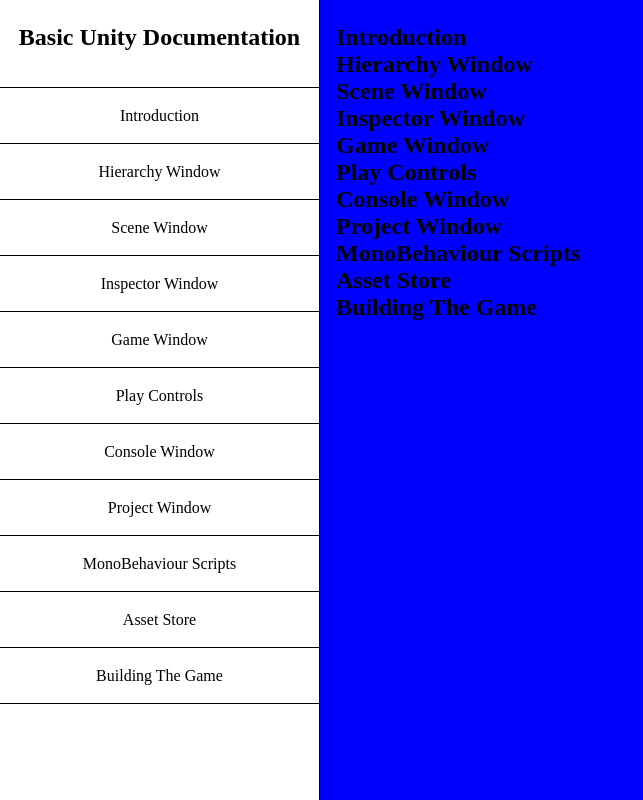
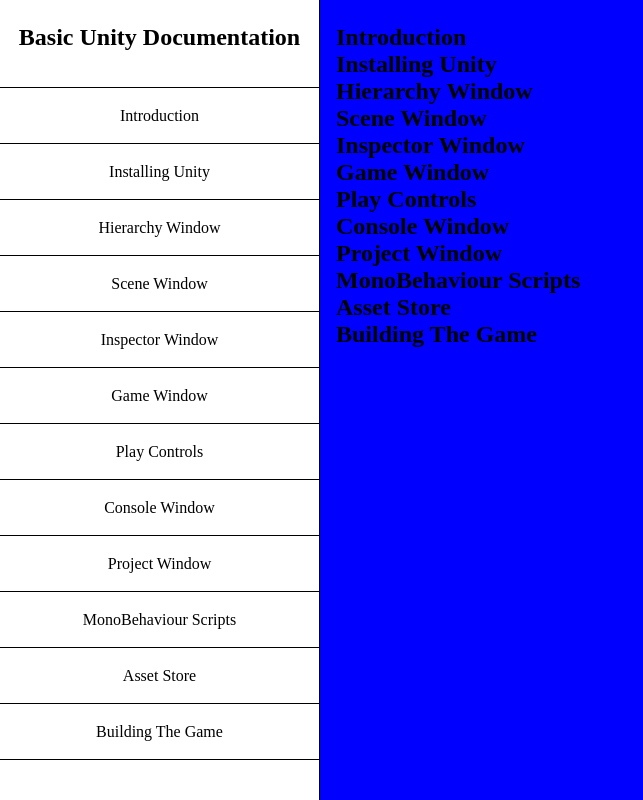
Before and after one commit to CHart-Cavanaugh/BasicUnityDocumentation, a plain HTML site: page index.html in a window 1280 px wide. Shown: the whole page, without its empty margins (0-643 px from the left). Drawn offline with Linux system fonts and the light colour scheme.

Commit message:
Added the 'Installing Unity' section to the page

```diff
--- a/index.html
+++ b/index.html
@@ -16,6 +16,7 @@
                 <h2>Basic Unity Documentation</h2>
             </header>
             <a class="nav-link" href="#Introduction">Introduction</a>
+            <a class="nav-link" href="#Installing_Unity">Installing Unity</a>
             <a class="nav-link" href="#Hierarchy_Window">Hierarchy Window</a>
             <a class="nav-link" href="#Scene_Window">Scene Window</a>
             <a class="nav-link" href="#Inspector_Window">Inspector Window</a>
@@ -31,6 +32,11 @@
             <section class="main-section" id="Introduction">
                 <header>
                     <h2>Introduction</h2>
+                </header>
+            </section>
+            <section class="main-section" id="Installing_Unity">
+                <header>
+                    <h2>Installing Unity</h2>
                 </header>
             </section>
             <section class="main-section" id="Hierarchy_Window">
```
Also changed, not shown: Design_Info.txt.
